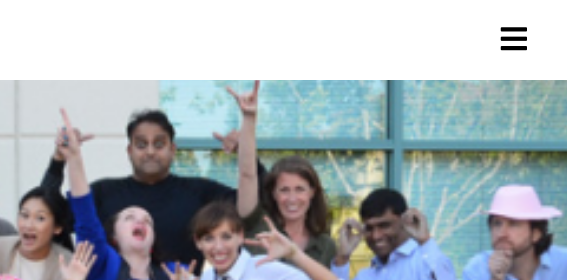
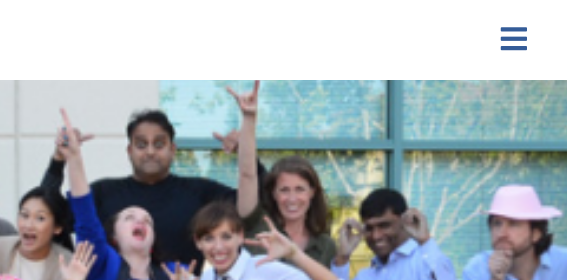
Before and after one commit to Shubh0405/Shubh0405.github.io, a plain HTML site: page vinnovate_homepage/index.html in a window 1280 px wide. Shown: the top 280 px of the page, 713-1280 px from the left. Drawn offline with nearby package versions, Linux system fonts and the light colour scheme; a web font is replaced by a local one.

Commit message:
Update index.css

```diff
--- a/vinnovate_homepage/index.css
+++ b/vinnovate_homepage/index.css
@@ -109,7 +109,7 @@ nav ul li a p:hover{
 
 .checkbtn{
   font-size: 30px;
-  color: black;
+  color: #345c98;
   float: right;
   line-height: 80px;
   margin-right: 40px;
```
